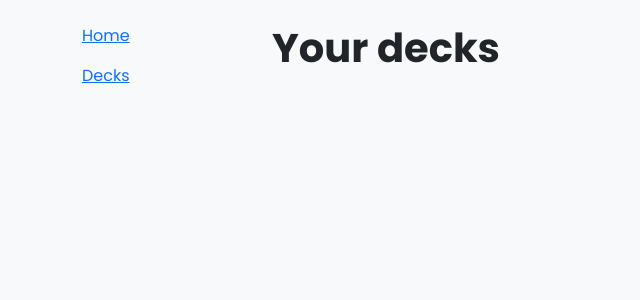
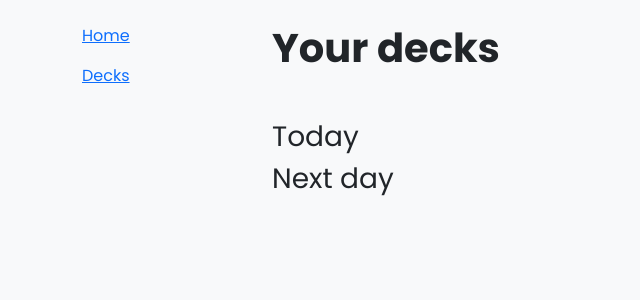
Before and after one commit to xuanbinh313/flashcard, a Django app: page /decks/ in a window 1280 px wide. Shown: the top 300 px of the page, without its empty margins (0-640 px from the left). Run offline with Django 4.2, Linux system fonts and the light colour scheme; data that the repository does not hold is empty.

Commit message:
update final

```diff
--- a/deck/templates/deck_list.html
+++ b/deck/templates/deck_list.html
@@ -4,8 +4,19 @@
 {% endblock %}
 {% block content %}
   <h1 class="fw-bold mb-5">Your decks</h1>
+  <h3>Today</h3>
   <ul class="list-group">
-    {% for deck in decks %}
+    {% for deck in today %}
+      <li class="list-group-item">
+        <div class="d-flex justify-content-between align-items-center">
+          <a class="fw-bold" href="/decks/{{ deck.id }}">{{ deck.name }}</a>
+        </div>
+      </li>
+    {% endfor %}
+  </ul>
+  <h3>Next day</h3>
+  <ul class="list-group">
+    {% for deck in nextday %}
       <li class="list-group-item">
         <div class="d-flex justify-content-between align-items-center">
           <a class="fw-bold" href="/decks/{{ deck.id }}">{{ deck.name }}</a>
--- a/deck/urls.py
+++ b/deck/urls.py
@@ -1,9 +1,10 @@
 from django.urls import path
-from .views import index, DeckListView, deckDetail,play_audio
+from .views import index, DeckListView, deckDetail, play_audio, next_reviewed
 
 urlpatterns = [
     path('', index, name='index'),
     path('decks/', DeckListView.as_view(), name='deck_list'),
     path('decks/<int:id>/', deckDetail, name='deck_detail'),
-    path('play_audio/<int:card_id>/', play_audio, name='play_audio')
+    path('play_audio/<int:card_id>/', play_audio, name='play_audio'),
+    path('next_reviewed/<str:deck_id>/<str:status>/', next_reviewed, name='next_reviewed')
 ]
--- a/deck/views.py
+++ b/deck/views.py
@@ -1,7 +1,9 @@
-from django.http import FileResponse
+import datetime
+from django.utils import timezone
+from django.http import FileResponse, JsonResponse
 from django.shortcuts import render, get_object_or_404
 from django.views.generic import ListView, DetailView
-from .models import Deck, Card
+from .models import Deck, Card, Progress
 
 
 def index(request):
@@ -19,8 +21,20 @@ class DeckListView(ListView):
     context_object_name = 'decks'
     template_name = 'deck_list.html'
 
-    def get_queryset(self):
-        return Deck.objects.all()
+    def get_context_data(self, *args, **kwargs):
+        context = super().get_context_data(**kwargs)
+        # Assuming today is the current date
+        today = timezone.now().date()
+        # Get the decks with Progress.next_reviewed equal to today
+        decks_with_today_review = Deck.objects.filter(
+            progress__next_reviewed__date__lte=today)
+        decks_with_future_review = Deck.objects.filter(
+            progress__next_reviewed__date__gt=today)
+        context = {
+            'today': decks_with_today_review,
+            'nextday': decks_with_future_review
+        }
+        return context
 
 
 def deckDetail(request, id):
@@ -33,7 +47,15 @@ def deckDetail(request, id):
     return render(request, 'deck_detail.html', context)
 
 
-def play_audio(request, card_id):
+def play_audio(_, card_id):
     card = get_object_or_404(Card, pk=card_id)
     audio_file = card.audio.path
     return FileResponse(open(audio_file, 'rb'), content_type='audio/mpeg')
+
+
+def next_reviewed(request, deck_id, status):
+    deck = get_object_or_404(Deck, pk=deck_id)
+    progress = get_object_or_404(Progress, deck=deck)
+    progress.status = status
+    progress.save()
+    return JsonResponse({'message': 'update successful'})
```
Also changed, not shown: deck/models.py (+16 -6 lines), deck/templates/deck_detail.html (+21 -9 lines), 1 other file.
